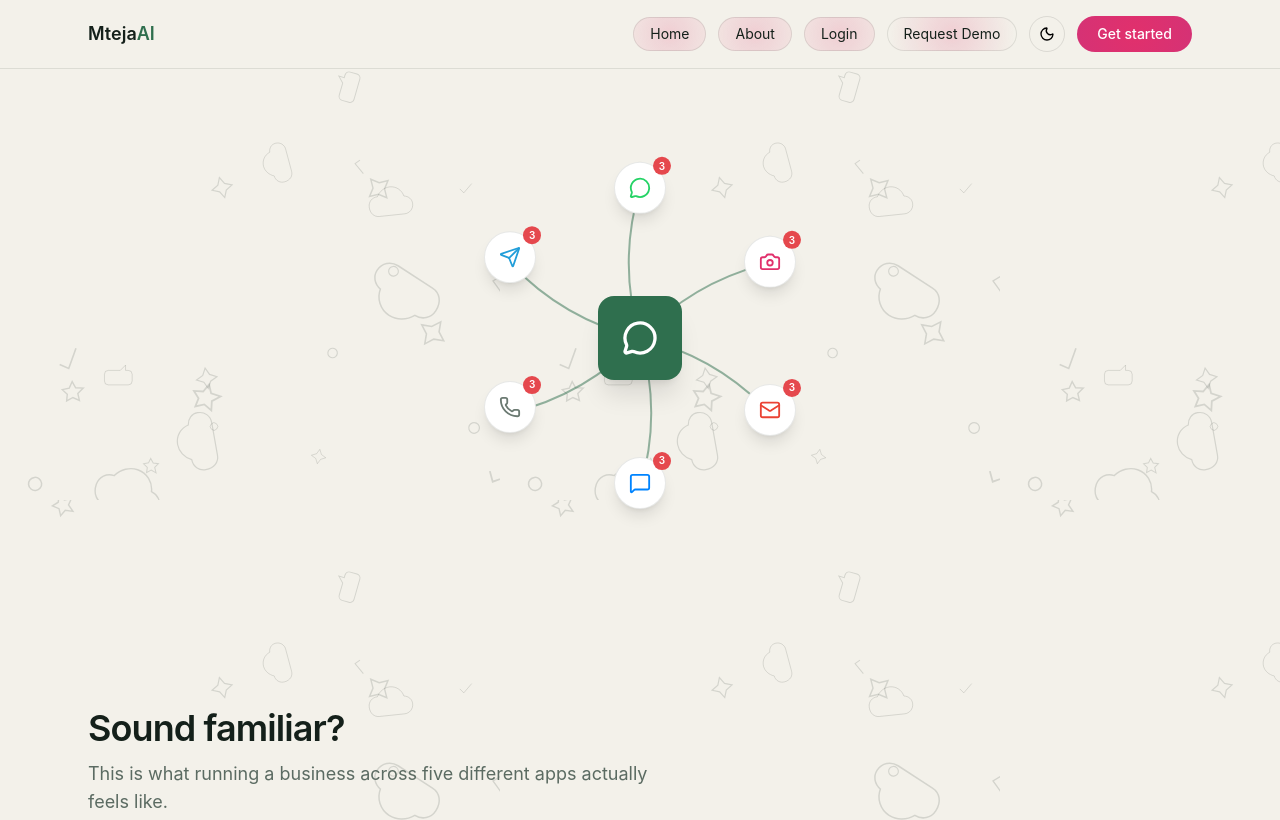
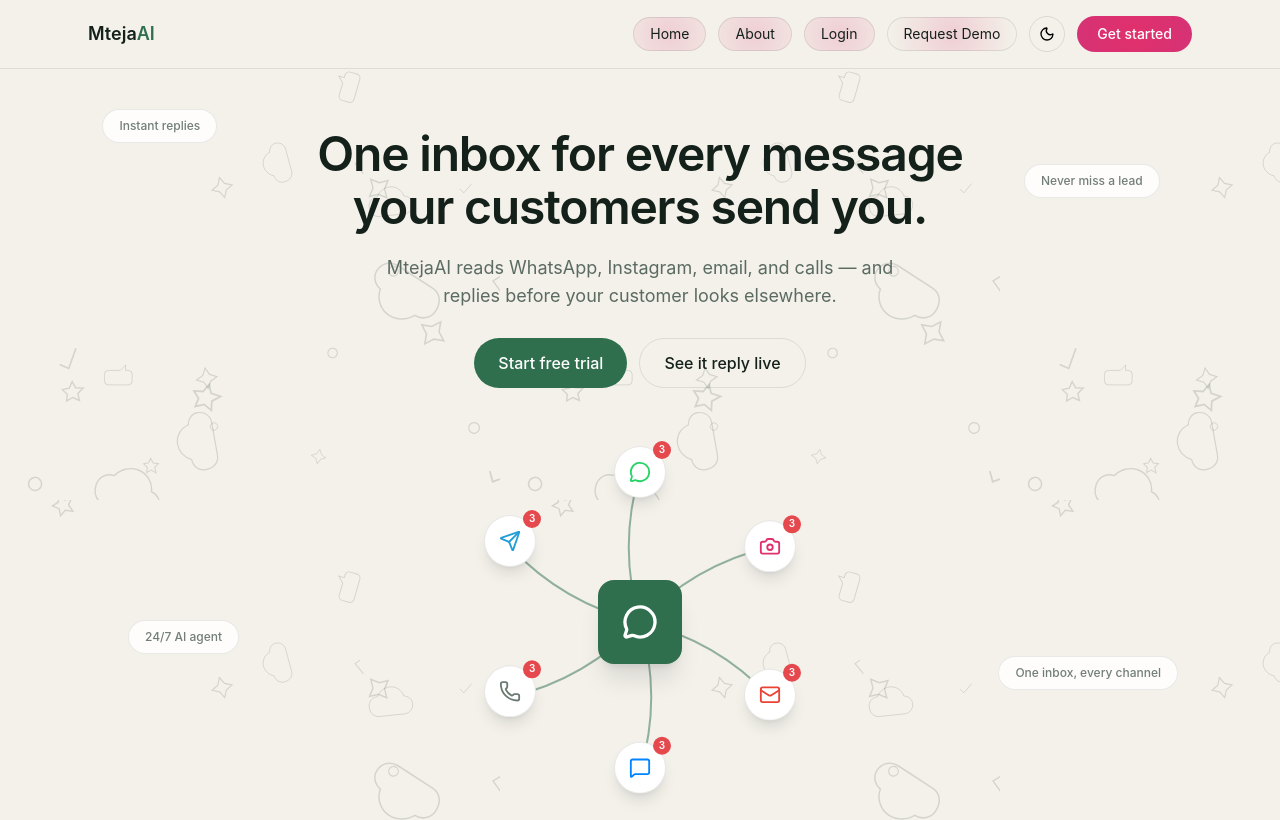
Before and after one commit to willy7890/Mteja-AI, a React app in the folder frontend/: page / in a window 1280 px wide. Shown: the top 820 px of the page. Built offline with nearby package versions, Linux system fonts and the light colour scheme; the HTML template or start-up script is replaced by a standard one.

Commit message:
feat:omport trustbar file

```diff
--- a/frontend/src/App.jsx
+++ b/frontend/src/App.jsx
@@ -1,6 +1,7 @@
 import { useState, useMemo } from 'react';
 import Navbar from './component/Navbar';
 import Hero from './component/Hero';
+import TrustBar from './component/TrustBar';
 import ProblemSection from './component/ProblemSection';
 import Testimonial from './component/Testimonial';
 import Footer from './component/Footer';
--- a/frontend/src/component/Hero.jsx
+++ b/frontend/src/component/Hero.jsx
@@ -1,10 +1,96 @@
 import PlatformHub from './PlatformHub';
+
+// Short feature tags that float quietly behind the hub — decoration that
+// reinforces the pitch at a glance, not something meant to be "read" like
+// body copy. Position is a percentage of the hero container so it holds
+// up reasonably across screen sizes.
+const featureTags = [
+  { text: 'Instant replies', top: '12%', left: '8%', delay: '0s' },
+  { text: '24/7 AI agent', top: '68%', left: '10%', delay: '0.6s' },
+  { text: 'Never miss a lead', top: '18%', left: '80%', delay: '0.3s' },
+  { text: 'One inbox, every channel', top: '72%', left: '78%', delay: '0.9s' },
+];
 
 function Hero({ t }) {
   return (
-    <div className="pt-32 pb-16 px-6 flex justify-center">
-      <PlatformHub t={t} />
-    </div>
+    <section className="relative pt-32 pb-20 px-6 overflow-hidden">
+      {/* Headline block */}
+      <div className="max-w-2xl mx-auto text-center relative z-10">
+        <h1
+          className="text-4xl sm:text-5xl font-semibold tracking-tight leading-[1.1] headline-line"
+          style={{ color: t.text }}
+        >
+          One inbox for every message
+          <br />
+          your customers send you.
+        </h1>
+        <p
+          className="mt-5 text-lg max-w-lg mx-auto headline-line"
+          style={{ color: t.muted, animationDelay: '0.25s' }}
+        >
+          MtejaAI reads WhatsApp, Instagram, email, and calls — and replies
+          before your customer looks elsewhere.
+        </p>
+        <div className="mt-7 flex justify-center gap-3 headline-line" style={{ animationDelay: '0.45s' }}>
+          <button
+            className="px-6 py-3 rounded-full font-medium transition-transform hover:scale-[1.03]"
+            style={{ background: t.accent, color: t.accentText }}
+          >
+            Start free trial
+          </button>
+          <button
+            className="px-6 py-3 rounded-full font-medium"
+            style={{ border: `1px solid ${t.border}`, color: t.text }}
+          >
+            See it reply live
+          </button>
+        </div>
+      </div>
+
+      {/* Floating feature tags — sit BEHIND the hub (z-index 0 vs hub's
+          higher stacking context), purely decorative reinforcement. */}
+      <div className="absolute inset-0 pointer-events-none hidden md:block" style={{ zIndex: 0 }}>
+        {featureTags.map((tag) => (
+          <span
+            key={tag.text}
+            className="absolute px-4 py-2 rounded-full text-xs font-medium float-tag"
+            style={{
+              top: tag.top,
+              left: tag.left,
+              background: t.card,
+              border: `1px solid ${t.border}`,
+              color: t.muted,
+              animationDelay: tag.delay,
+              opacity: 0.85,
+            }}
+          >
+            {tag.text}
+          </span>
+        ))}
+      </div>
+
+      {/* Hub sits above the floating tags */}
+      <div className="relative mt-6" style={{ zIndex: 1 }}>
+        <PlatformHub t={t} />
+      </div>
+
+      <style>{`
+        @keyframes headlineIn {
+          from { opacity: 0; transform: translateY(14px); }
+          to { opacity: 1; transform: translateY(0); }
+        }
+        .headline-line {
+          opacity: 0;
+          animation: headlineIn 0.6s cubic-bezier(0.22, 1, 0.36, 1) forwards;
+        }
+
+        @keyframes floatTag {
+          0%, 100% { transform: translateY(0); }
+          50% { transform: translateY(-10px); }
+        }
+        .float-tag { animation: floatTag 5s ease-in-out infinite; }
+      `}</style>
+    </section>
   );
 }
 
```
